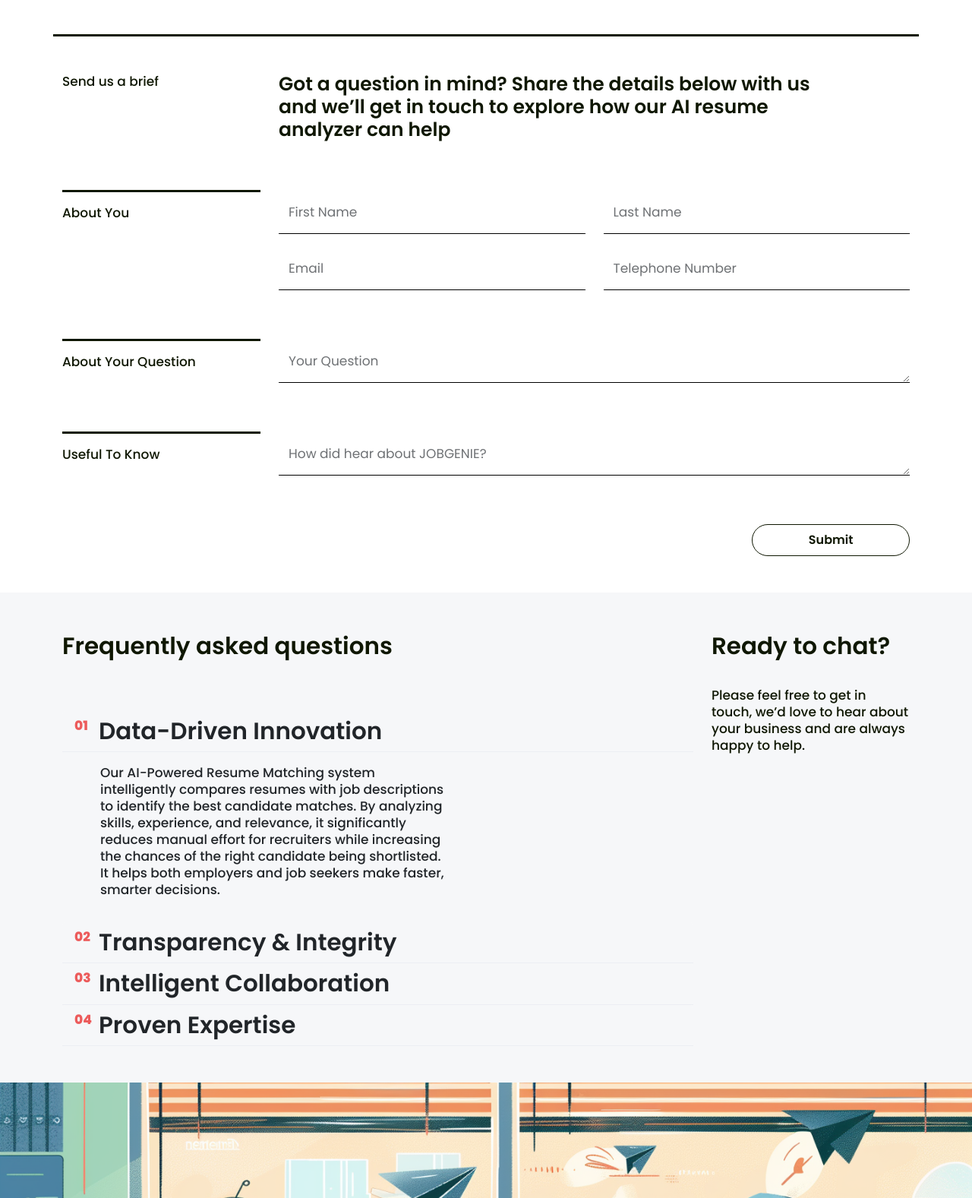
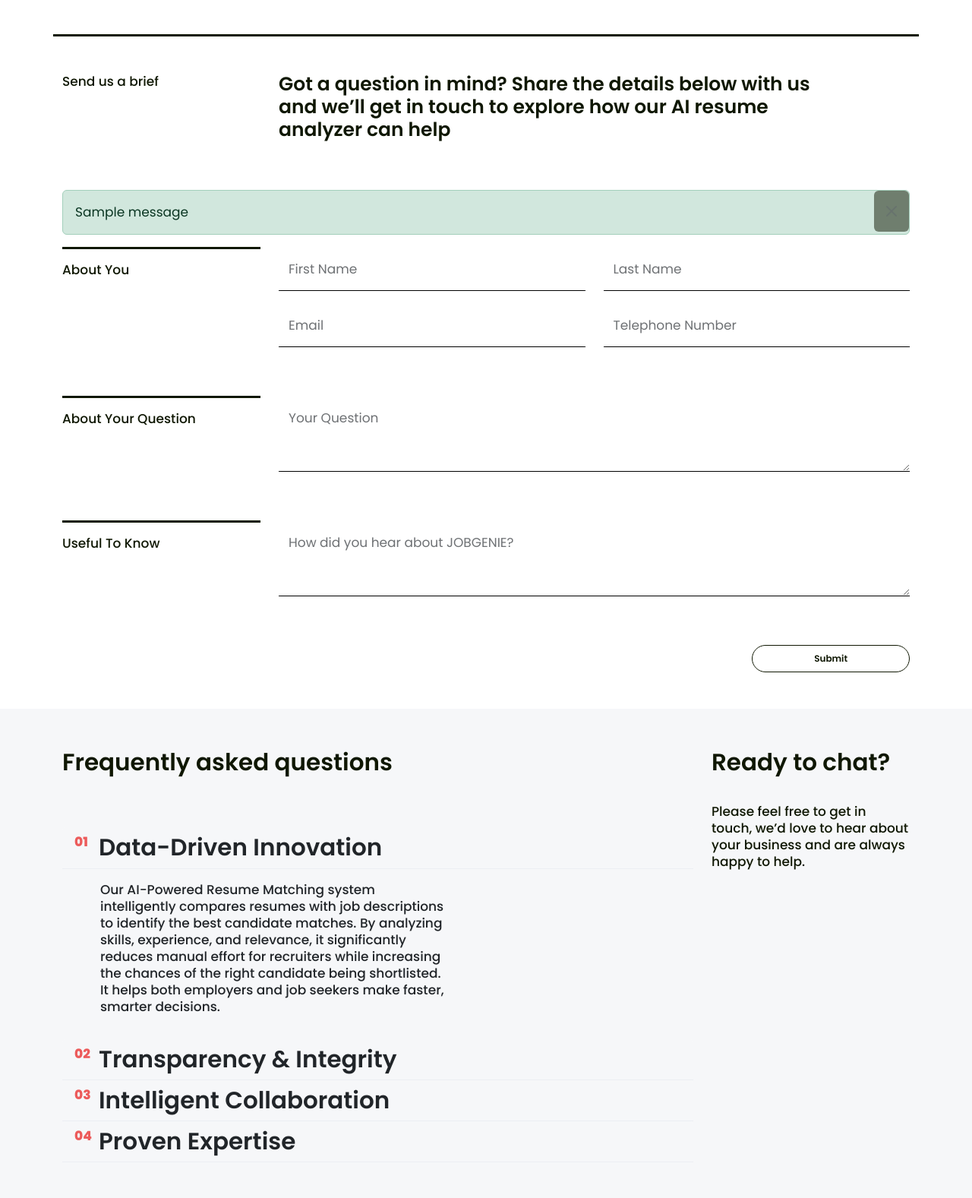
Before and after one commit to dushantha96/JOBGENIE, a Flask app: page /contact in a window 1280 px wide. Shown: the part 1245-2822 px from the top of the page at 76% size. Run offline with Flask 3, Linux system fonts and the light colour scheme; one stand-in notice (Sample message) is shown; some libraries are stand-ins or nearby versions.

Commit message:
New Changes
New Changes

```diff
--- a/app/app.py
+++ b/app/app.py
@@ -1,3 +1,5 @@
+from flask import render_template, redirect, flash, url_for
+from forms import ContactForm
 from skill_extractor import SKILL_KEYWORDS
 from flask import Flask, render_template, request
 from resume_utils import parse_resume, extract_text_from_pdf
@@ -5,6 +7,7 @@ from matcher import match_resume_to_job
 import os
 
 app = Flask(__name__)
+app.secret_key = 'your-very-secret-key'  # Replace this with a strong, random key
 UPLOAD_FOLDER = 'uploads'
 os.makedirs(UPLOAD_FOLDER, exist_ok=True)
 
@@ -91,9 +94,15 @@ def about():
 def footer():
     return render_template('footer.html')
 
-@app.route('/contact')
+@app.route('/contact', methods=['GET', 'POST'])
 def contact():
-    return render_template('contact.html')
+    form = ContactForm()
+    if form.validate_on_submit():
+        # You can now access: form.first_name.data, form.email.data, etc.
+        flash('Your message was submitted successfully!', 'success')
+        return redirect(url_for('contact'))
+
+    return render_template('contact.html', form=form)
 
 @app.route('/home')
 def home():
--- /dev/null
+++ b/app/forms.py
@@ -0,0 +1,33 @@
+from flask_wtf import FlaskForm
+from wtforms import StringField, TextAreaField, SubmitField
+from wtforms.validators import DataRequired, Email, Length, Regexp
+
+class ContactForm(FlaskForm):
+    first_name = StringField('First Name', validators=[
+        DataRequired(),
+        Regexp(r'^[A-Za-z\s]+$', message="Only letters allowed")
+    ])
+
+    last_name = StringField('Last Name', validators=[
+        DataRequired(),
+        Regexp(r'^[A-Za-z\s]+$', message="Only letters allowed")
+    ])
+
+    email = StringField('Email', validators=[
+        DataRequired(), Email()
+    ])
+
+    phone = StringField('Phone', validators=[
+        DataRequired(),
+        Regexp(r'^[0-9]{10,15}$', message="Enter a valid phone number")
+    ])
+
+    user_question = TextAreaField('Your Question', validators=[
+        DataRequired(), Length(min=10)
+    ])
+
+    user_knew = TextAreaField('How did you hear about JOBGENIE?', validators=[
+        DataRequired(), Length(min=5)
+    ])
+
+    submit = SubmitField('Submit')
--- a/app/templates/contact.html
+++ b/app/templates/contact.html
@@ -88,87 +88,112 @@
             </div>
             <div class="col-1"></div>
         </div>
+
+      {% with messages = get_flashed_messages(with_categories=true) %}
+    {% if messages %}
+        {% for category, message in messages %}
+        <div class="alert alert-{{ category }} alert-dismissible fade show" role="alert">
+            {{ message }}
+            <button type="button" class="btn-close" data-bs-dismiss="alert" aria-label="Close"></button>
+        </div>
+        {% endfor %}
+    {% endif %}
+{% endwith %}
+
+<form method="POST">
+    {{ form.hidden_tag() }}
     <div class="row pb-5">
         <div class="col-3">
             <div class="abt-candidate pt-3">
-                    <p class="fs-17 fw-medium">About You
+                <p class="fs-17 fw-medium">About You</p>
             </div>
         </div>
         <div class="col-9">
             <div class="row cnt-form-area">
-                    <div class="col-6">
-                        <div class="form-floating mb-3">
-                            <input id="first_name" type="text" name="first_name" class="form-control fw-semibold"
-                                placeholder="First Name" required>
-                            <label for="first_name">First Name</label>
+                <div class="col-6 mb-3">
+                    <div class="form-floating">
+                        {{ form.first_name(class="form-control fw-semibold", placeholder="First Name") }}
+                        <label for="{{ form.first_name.id }}">First Name</label>
                     </div>
+                    {% for error in form.first_name.errors %}
+                        <div class="text-danger small mt-1">{{ error }}</div>
+                    {% endfor %}
                 </div>
-                    <div class="col-6">
-                        <div class="form-floating mb-3">
-                            <input id="last_name" type="text" name="last_name" class="form-control fw-semibold"
-                                placeholder="Last Name" required>
-                            <label for="last_name">Last Name</label>
+                <div class="col-6 mb-3">
+                    <div class="form-floating">
+                        {{ form.last_name(class="form-control fw-semibold", placeholder="Last Name") }}
+                        <label for="{{ form.last_name.id }}">Last Name</label>
                     </div>
+                    {% for error in form.last_name.errors %}
+                        <div class="text-danger small mt-1">{{ error }}</div>
+                    {% endfor %}
                 </div>
-                    <div class="col-6">
-                        <div class="form-floating mb-3">
-                            <input id="email" type="email" name="email" class="form-control fw-semibold"
-                                placeholder="Email" required>
-                            <label for="email">Email</label>
+                <div class="col-6 mb-3">
+                    <div class="form-floating">
+                        {{ form.email(class="form-control fw-semibold", placeholder="Email") }}
+                        <label for="{{ form.email.id }}">Email</label>
                     </div>
+                    {% for error in form.email.errors %}
+                        <div class="text-danger small mt-1">{{ error }}</div>
+                    {% endfor %}
                 </div>
-                    <div class="col-6">
-                        <div class="form-floating mb-3">
-                            <input id="phone" type="tel" name="phone" class="form-control fw-semibold"
-                                placeholder="Telephone Number" required>
-                            <label for="phone">Telephone Number</label>
+                <div class="col-6 mb-3">
+                    <div class="form-floating">
+                        {{ form.phone(class="form-control fw-semibold", placeholder="Telephone Number") }}
+                        <label for="{{ form.phone.id }}">Telephone Number</label>
+                    </div>
+                    {% for error in form.phone.errors %}
+                        <div class="text-danger small mt-1">{{ error }}</div>
+                    {% endfor %}
                 </div>
             </div>
         </div>
     </div>
-        </div>
+
     <div class="row pb-5">
         <div class="col-3">
             <div class="abt-candidate pt-3">
-                    <p class="fs-17 fw-medium">About Your Question
+                <p class="fs-17 fw-medium">About Your Question</p>
             </div>
         </div>
         <div class="col-9">
             <div class="row cnt-form-area">
-                    <div class="col-12">
-                        <div class="form-floating mb-3">
-                            <textarea id="user_question" name="user_question" class="form-control fw-semibold"
-                                placeholder="Your Question" required rows="4"></textarea>
-                            <label for="user_question">Your Question</label>
+                <div class="col-12 mb-3">
+                    <div class="form-floating">
+                        {{ form.user_question(class="form-control fw-semibold", placeholder="Your Question", rows="4", style="height: 100px;") }}
+                        <label for="{{ form.user_question.id }}">Your Question</label>
                     </div>
-
+                    {% for error in form.user_question.errors %}
+                        <div class="text-danger small mt-1">{{ error }}</div>
+                    {% endfor %}
                 </div>
             </div>
         </div>
     </div>
+
     <div class="row pb-5">
         <div class="col-3">
             <div class="abt-candidate pt-3">
-                    <p class="fs-17 fw-medium">Useful To Know
+                <p class="fs-17 fw-medium">Useful To Know</p>
             </div>
         </div>
         <div class="col-9">
             <div class="row cnt-form-area">
-                    <div class="col-12">
-                        <div class="form-floating mb-3">
-                            <textarea id="user_question" name="user_knew" class="form-control fw-semibold"
-                                placeholder="How did hear about JOBGENIE?" required rows="4"></textarea>
-                            <label for="user_question">How did hear about JOBGENIE?</label>
+                <div class="col-12 mb-3">
+                    <div class="form-floating">
+                        {{ form.user_knew(class="form-control fw-semibold", placeholder="How did you hear about JOBGENIE?", rows="4", style="height: 100px;") }}
+                        <label for="{{ form.user_knew.id }}">How did you hear about JOBGENIE?</label>
+                    </div>
+                    {% for error in form.user_knew.errors %}
+                        <div class="text-danger small mt-1">{{ error }}</div>
+                    {% endfor %}
+                </div>
             </div>
 
+            {{ form.submit(class="btn btn-outline-dark rounded-pill px-4 py-2 fw-semibold hover-slide float-end mt-5 w-25") }}
         </div>
     </div>
-                <a href="/contact"
-                    class="btn btn-outline-dark rounded-pill px-4 py-2 fw-semibold hover-slide float-end mt-5 w-25">
-                    Submit
-                </a>
-            </div>
-        </div>
+</form>
     </div>
     <div class="w-100 bg-contact-form-area py-4 pt-5 pb-5">
         <div class="container">
```
Lines whose indentation alone changed are shown as unchanged.
